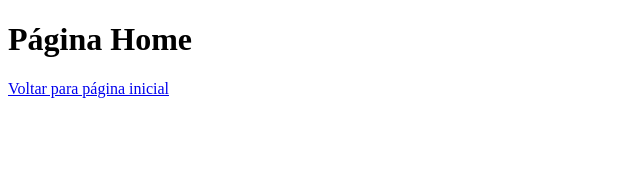
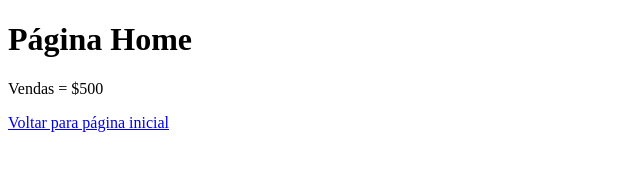
Before and after one commit to Brancalione/Aula-Git, a plain HTML site: page vendas.html in a window 1280 px wide. Shown: the whole page, without its empty margins (0-640 px from the left). Drawn offline with Linux system fonts and the light colour scheme.

Commit message:
acrescentado valor das vendas

```diff
--- a/vendas.html
+++ b/vendas.html
@@ -8,6 +8,7 @@
 </head>
 <body>
     <h1>Página Home</h1>
+    <p>Vendas = $500</p>
     <a href="index.html">Voltar para página inicial</a>
 </body>
 </html>
```
